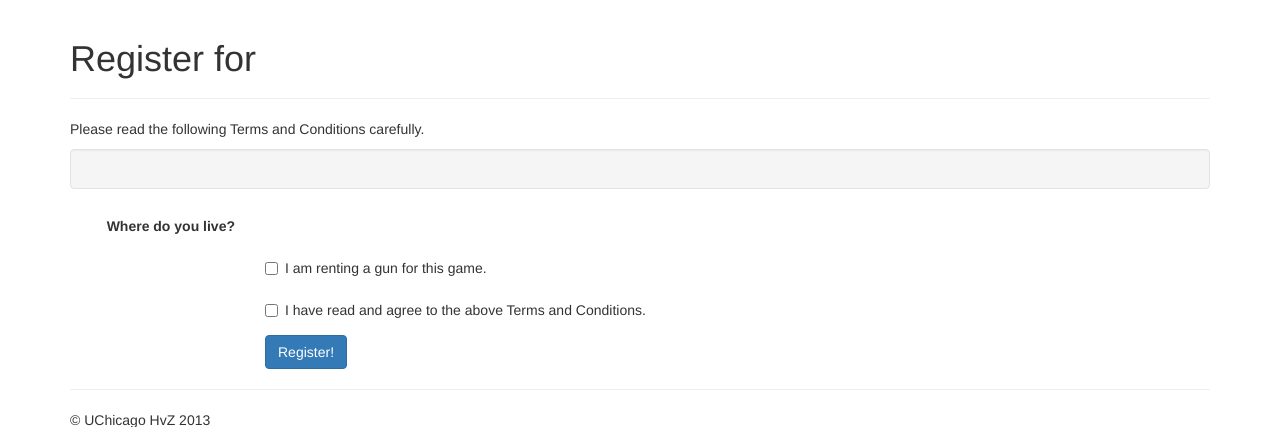
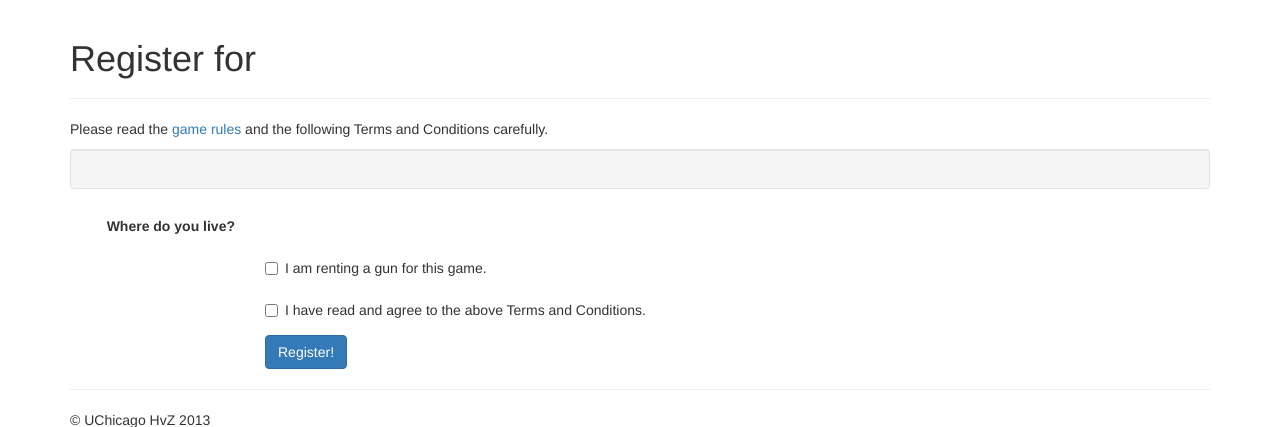
Before and after one commit to kz26/uchicago-hvz, a Django app: template uchicagohvz/templates/game/register.html in a window 1280 px wide. Shown: the part 51-478 px from the top of the page. Run offline with Django 3.2, Linux system fonts and the light colour scheme; the template is opened without the code that fills it, so the values that code supplies are empty; some libraries are stand-ins or nearby versions.

Commit message:
Add link to rules on registration page

```diff
--- a/uchicagohvz/templates/game/register.html
+++ b/uchicagohvz/templates/game/register.html
@@ -4,7 +4,7 @@
 	<h1>Register for {{ game.name }}</h1>
 </div>
 
-<p>Please read the following Terms and Conditions carefully.</p>
+<p>Please read the <a href="{{ game.rules.url }}">game rules</a> and the  following Terms and Conditions carefully.</p>
 
 <div class="well">
 	{{ game.terms|safe }}
```
